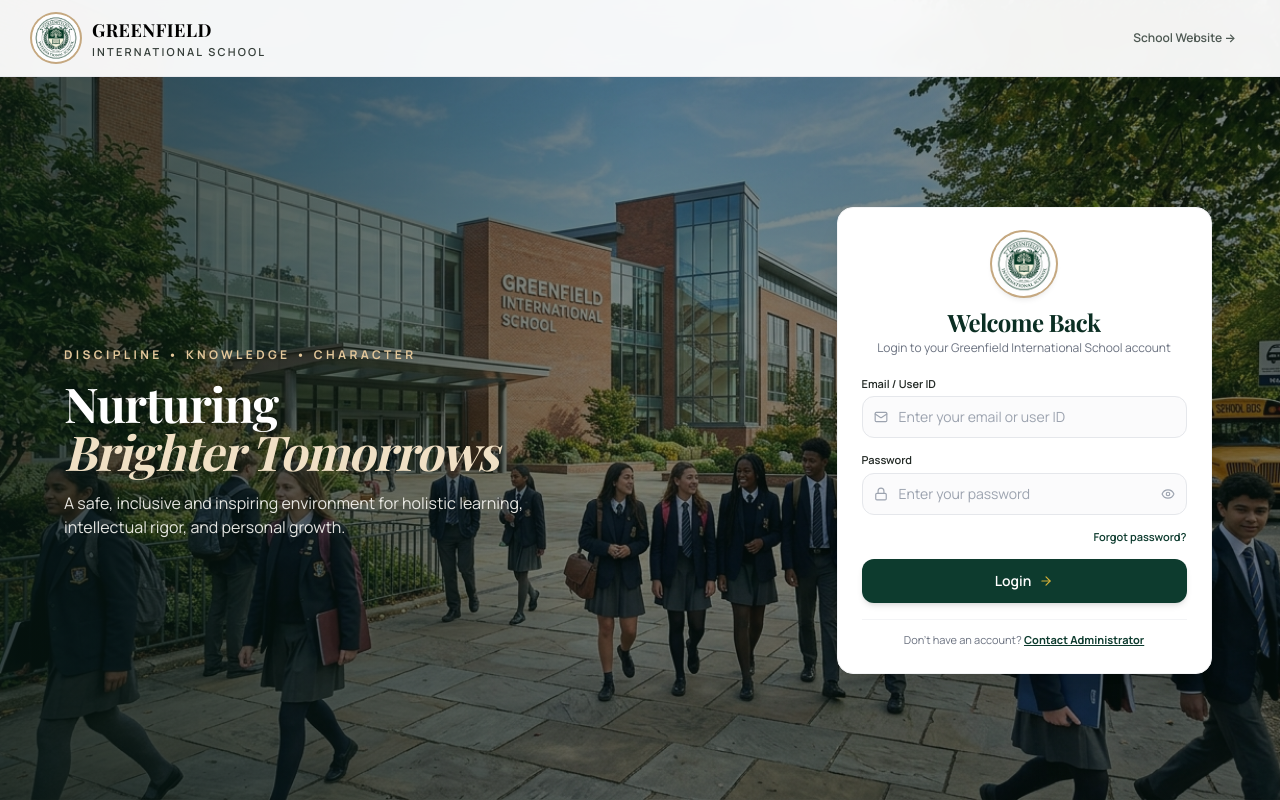
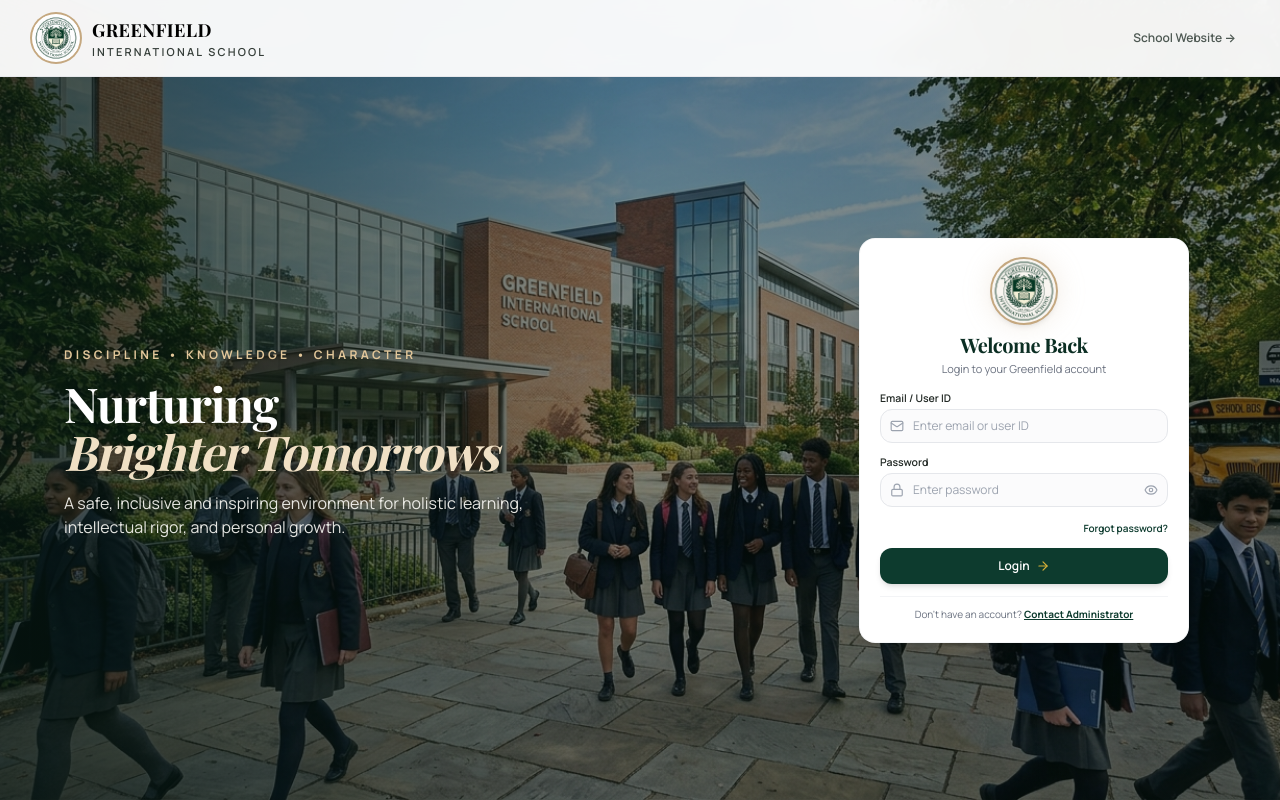
Before and after one commit to krishnaaurora/school-management-system, a React (Vite) app in the folder frontend/: page / in a window 1280 px wide. Built offline with nearby package versions, Linux system fonts and the light colour scheme; a web font is replaced by a local one.

Commit message:
Optimize login form size and improve crest logo clarity

```diff
--- a/frontend/src/components/LoginPage.jsx
+++ b/frontend/src/components/LoginPage.jsx
@@ -190,41 +190,41 @@ export default function LoginPage({ onNavigateHome, onLoginSuccess }) {
         </div>
 
         {/* RIGHT COLUMN: Clean, Compact Login Card */}
-        <div className="relative z-10 w-full lg:w-2/5 flex items-center justify-center p-4 sm:p-6 lg:p-8">
+        <div className="relative z-10 w-full lg:w-2/5 flex items-center justify-center p-3 sm:p-5 lg:p-6">
 
           <motion.div
             initial={{ opacity: 0, scale: 0.95 }}
             animate={{ opacity: 1, scale: 1 }}
             transition={{ duration: 0.5, delay: 0.1 }}
-            className="w-full max-w-[360px] sm:max-w-[375px] bg-white rounded-2xl shadow-xl border border-gray-100 p-5 sm:p-6 relative overflow-hidden"
+            className="w-full max-w-[315px] sm:max-w-[330px] bg-white rounded-2xl shadow-2xl border border-gray-100/90 p-4 sm:p-5 relative overflow-hidden"
           >
 
             {loggedInUser ? (
               /* ── LOGGED IN DASHBOARD VIEW ── */
-              <div className="py-2 text-center">
-                <div className="w-14 h-14 rounded-full bg-forest-50 border-2 border-forest-800/30 flex items-center justify-center mx-auto mb-3">
-                  <CheckCircle2 className="w-8 h-8 text-forest-800" />
+              <div className="py-1 text-center">
+                <div className="w-12 h-12 rounded-full bg-forest-50 border-2 border-forest-800/30 flex items-center justify-center mx-auto mb-2">
+                  <CheckCircle2 className="w-7 h-7 text-forest-800" />
                 </div>
 
-                <div className="inline-block px-2.5 py-0.5 rounded-full text-[10px] font-bold uppercase tracking-wider mb-2 border border-forest-800/20 bg-forest-50 text-forest-900">
+                <div className="inline-block px-2.5 py-0.5 rounded-full text-[9.5px] font-bold uppercase tracking-wider mb-1.5 border border-forest-800/20 bg-forest-50 text-forest-900">
                   {loggedInUser.roleName}
                 </div>
 
-                <h2 className="font-serif text-xl font-bold text-[#0B2E23] mb-0.5">
+                <h2 className="font-serif text-lg font-bold text-[#0B2E23] mb-0.5">
                   Welcome, {loggedInUser.name}
                 </h2>
-                <p className="text-[11px] text-gray-500 mb-4 font-mono">
+                <p className="text-[10.5px] text-gray-500 mb-3 font-mono">
                   {loggedInUser.email} &bull; {loggedInUser.id}
                 </p>
 
                 {/* Role Permissions */}
-                <div className="text-left bg-[#F8F5EF] p-3 rounded-xl border border-gray-200 mb-4">
-                  <p className="text-[11px] font-bold uppercase tracking-wider text-[#0B2E23] mb-2">
+                <div className="text-left bg-[#F8F5EF] p-2.5 rounded-xl border border-gray-200 mb-3">
+                  <p className="text-[10px] font-bold uppercase tracking-wider text-[#0B2E23] mb-1.5">
                     Authorized Portal Modules:
                   </p>
                   <div className="space-y-1">
                     {loggedInUser.permissions.map((perm, i) => (
-                      <div key={i} className="flex items-center gap-1.5 text-[11px] text-charcoal-800">
+                      <div key={i} className="flex items-center gap-1.5 text-[10.5px] text-charcoal-800">
                         <CheckCircle2 className="w-3 h-3 text-forest-700 flex-shrink-0" />
                         <span>{perm}</span>
                       </div>
@@ -233,10 +233,10 @@ export default function LoginPage({ onNavigateHome, onLoginSuccess }) {
                 </div>
 
                 {/* Action Buttons */}
-                <div className="flex flex-col gap-2">
+                <div className="flex flex-col gap-1.5">
                   <button
                     onClick={() => alert(`Redirecting to ${loggedInUser.roleName} Institutional Portal Workspace...`)}
-                    className="w-full py-2.5 px-4 rounded-xl bg-forest-900 hover:bg-forest-800 text-white font-semibold text-xs transition-all shadow-md flex items-center justify-center gap-2 cursor-pointer"
+                    className="w-full py-2 px-3 rounded-xl bg-forest-900 hover:bg-forest-800 text-white font-semibold text-[11px] transition-all shadow-md flex items-center justify-center gap-1.5 cursor-pointer"
                   >
                     <span>Launch Portal Workspace</span>
                     <ArrowRight className="w-3.5 h-3.5 text-gold-400" />
@@ -248,7 +248,7 @@ export default function LoginPage({ onNavigateHome, onLoginSuccess }) {
                       setIdentifier('');
                       setPassword('');
                     }}
-                    className="w-full py-2 px-4 rounded-xl border border-gray-300 hover:bg-gray-50 text-charcoal-700 font-medium text-[11px] transition-colors flex items-center justify-center gap-1.5 cursor-pointer"
+                    className="w-full py-1.5 px-3 rounded-xl border border-gray-300 hover:bg-gray-50 text-charcoal-700 font-medium text-[10.5px] transition-colors flex items-center justify-center gap-1.5 cursor-pointer"
                   >
                     <LogOut className="w-3 h-3 text-gray-500" />
                     <span>Switch User / Log Out</span>
@@ -261,35 +261,41 @@ export default function LoginPage({ onNavigateHome, onLoginSuccess }) {
               /* ── COMPACT LOGIN FORM (Matching Image 2) ── */
               <div>
 
-                {/* Form Header with High-Clarity Crest Logo */}
-                <div className="flex flex-col items-center text-center mb-4 sm:mb-5">
-                  <div className="w-16 h-16 sm:w-18 sm:h-18 rounded-full overflow-hidden bg-white ring-2 ring-[#C5A880] shadow-md flex items-center justify-center p-1 mx-auto mb-2.5">
-                    <img
-                      src="/gis-crest.jpg"
-                      alt="Greenfield International School Crest"
-                      className="w-full h-full object-contain select-none pointer-events-none"
-                      draggable={false}
-                    />
+                {/* Form Header with High-Clarity, Prominent Crest Logo */}
+                <div className="flex flex-col items-center text-center mb-3 sm:mb-3.5">
+                  <div className="relative mb-2">
+                    {/* Subtle gold halo glow */}
+                    <div className="absolute inset-0 rounded-full bg-[#C5A880]/20 blur-md transform scale-110" />
+
+                    {/* Logo container with razor-sharp contrast & gold border */}
+                    <div className="relative w-16 h-16 sm:w-18 sm:h-18 rounded-full overflow-hidden bg-[#FAF7F2] ring-2 ring-[#C5A880] shadow-md flex items-center justify-center p-0.5">
+                      <img
+                        src="/gis-crest.jpg"
+                        alt="Greenfield International School Crest"
+                        className="w-full h-full object-contain mix-blend-multiply scale-105 select-none pointer-events-none drop-shadow-xs"
+                        draggable={false}
+                      />
+                    </div>
                   </div>
 
-                  <h2 className="font-serif text-xl sm:text-2xl font-bold text-[#0B2E23] tracking-tight">
+                  <h2 className="font-serif text-lg sm:text-xl font-bold text-[#0B2E23] tracking-tight leading-tight">
                     Welcome Back
                   </h2>
-                  <p className="text-[11px] sm:text-xs text-gray-500 mt-0.5">
-                    Login to your Greenfield International School account
+                  <p className="text-[10.5px] sm:text-[11px] text-gray-500 mt-0.5 max-w-[240px]">
+                    Login to your Greenfield account
                   </p>
                 </div>
 
                 {/* Login Form */}
-                <form onSubmit={handleLogin} className="space-y-3 sm:space-y-3.5">
+                <form onSubmit={handleLogin} className="space-y-2.5 sm:space-y-3">
 
                   {/* Email / User ID field */}
                   <div>
-                    <label className="block text-[11px] font-semibold text-charcoal-800 mb-1">
+                    <label className="block text-[10.5px] font-semibold text-charcoal-800 mb-0.5">
                       Email / User ID
                     </label>
                     <div className="relative">
-                      <div className="absolute inset-y-0 left-0 pl-3 flex items-center pointer-events-none text-gray-400">
+                      <div className="absolute inset-y-0 left-0 pl-2.5 flex items-center pointer-events-none text-gray-400">
                         <Mail className="w-3.5 h-3.5" />
                       </div>
                       <input
@@ -297,19 +303,19 @@ export default function LoginPage({ onNavigateHome, onLoginSuccess }) {
                         required
                         value={identifier}
                         onChange={(e) => setIdentifier(e.target.value)}
-                        placeholder="Enter your email or user ID"
-                        className="w-full pl-9 pr-3 py-2 sm:py-2.5 text-xs sm:text-sm bg-gray-50/70 border border-gray-200 rounded-xl focus:outline-none focus:ring-2 focus:ring-forest-800 focus:bg-white transition-all text-charcoal-900 placeholder:text-gray-400"
+                        placeholder="Enter email or user ID"
+                        className="w-full pl-8 pr-2.5 py-1.5 sm:py-2 text-xs bg-gray-50/70 border border-gray-200 rounded-xl focus:outline-none focus:ring-2 focus:ring-forest-800 focus:bg-white transition-all text-charcoal-900 placeholder:text-gray-400"
                       />
                     </div>
                   </div>
 
                   {/* Password field */}
                   <div>
-                    <label className="block text-[11px] font-semibold text-charcoal-800 mb-1">
+                    <label className="block text-[10.5px] font-semibold text-charcoal-800 mb-0.5">
                       Password
                     </label>
                     <div className="relative">
-                      <div className="absolute inset-y-0 left-0 pl-3 flex items-center pointer-events-none text-gray-400">
+                      <div className="absolute inset-y-0 left-0 pl-2.5 flex items-center pointer-events-none text-gray-400">
                         <Lock className="w-3.5 h-3.5" />
                       </div>
                       <input
@@ -317,13 +323,13 @@ export default function LoginPage({ onNavigateHome, onLoginSuccess }) {
                         required
                         value={password}
                         onChange={(e) => setPassword(e.target.value)}
-                        placeholder="Enter your password"
-                        className="w-full pl-9 pr-9 py-2 sm:py-2.5 text-xs sm:text-sm bg-gray-50/70 border border-gray-200 rounded-xl focus:outline-none focus:ring-2 focus:ring-forest-800 focus:bg-white transition-all text-charcoal-900 placeholder:text-gray-400"
+                        placeholder="Enter password"
+                        className="w-full pl-8 pr-8 py-1.5 sm:py-2 text-xs bg-gray-50/70 border border-gray-200 rounded-xl focus:outline-none focus:ring-2 focus:ring-forest-800 focus:bg-white transition-all text-charcoal-900 placeholder:text-gray-400"
                       />
                       <button
                         type="button"
                         onClick={() => setShowPassword(!showPassword)}
-                        className="absolute inset-y-0 right-0 pr-3 flex items-center text-gray-400 hover:text-gray-600 focus:outline-none cursor-pointer"
+                        className="absolute inset-y-0 right-0 pr-2.5 flex items-center text-gray-400 hover:text-gray-600 focus:outline-none cursor-pointer"
                       >
                         {showPassword ? <EyeOff className="w-3.5 h-3.5" /> : <Eye className="w-3.5 h-3.5" />}
                       </button>
@@ -331,11 +337,11 @@ export default function LoginPage({ onNavigateHome, onLoginSuccess }) {
                   </div>
 
                   {/* Forgot Password Link */}
-                  <div className="flex justify-end">
+                  <div className="flex justify-end pt-0.5">
                     <button
                       type="button"
                       onClick={() => setForgotPasswordOpen(true)}
-                      className="text-[11px] font-semibold text-forest-800 hover:text-forest-950 transition-colors cursor-pointer"
+                      className="text-[10px] font-semibold text-forest-800 hover:text-forest-950 transition-colors cursor-pointer"
                     >
                       Forgot password?
                     </button>
@@ -345,10 +351,10 @@ export default function LoginPage({ onNavigateHome, onLoginSuccess }) {
                   <button
                     type="submit"
                     disabled={loading}
-                    className="w-full py-2.5 sm:py-3 px-4 rounded-xl bg-[#0D3B2E] hover:bg-[#07241B] text-white font-semibold text-xs sm:text-sm transition-all shadow-md hover:shadow-lg flex items-center justify-center gap-2 group cursor-pointer disabled:opacity-75"
+                    className="w-full py-2 sm:py-2.5 px-3 rounded-xl bg-[#0D3B2E] hover:bg-[#07241B] text-white font-semibold text-xs transition-all shadow-md hover:shadow-lg flex items-center justify-center gap-1.5 group cursor-pointer disabled:opacity-75"
                   >
                     {loading ? (
-                      <div className="w-4 h-4 border-2 border-white/30 border-t-white rounded-full animate-spin" />
+                      <div className="w-3.5 h-3.5 border-2 border-white/30 border-t-white rounded-full animate-spin" />
                     ) : (
                       <>
                         <span>Login</span>
@@ -360,8 +366,8 @@ export default function LoginPage({ onNavigateHome, onLoginSuccess }) {
                 </form>
 
                 {/* Administrative Registration Notice */}
-                <div className="mt-4 pt-3 border-t border-gray-100 text-center">
-                  <p className="text-[11px] text-gray-500">
+                <div className="mt-3 pt-2.5 border-t border-gray-100 text-center">
+                  <p className="text-[10px] text-gray-500">
                     Don't have an account?{' '}
                     <button
                       type="button"
```
